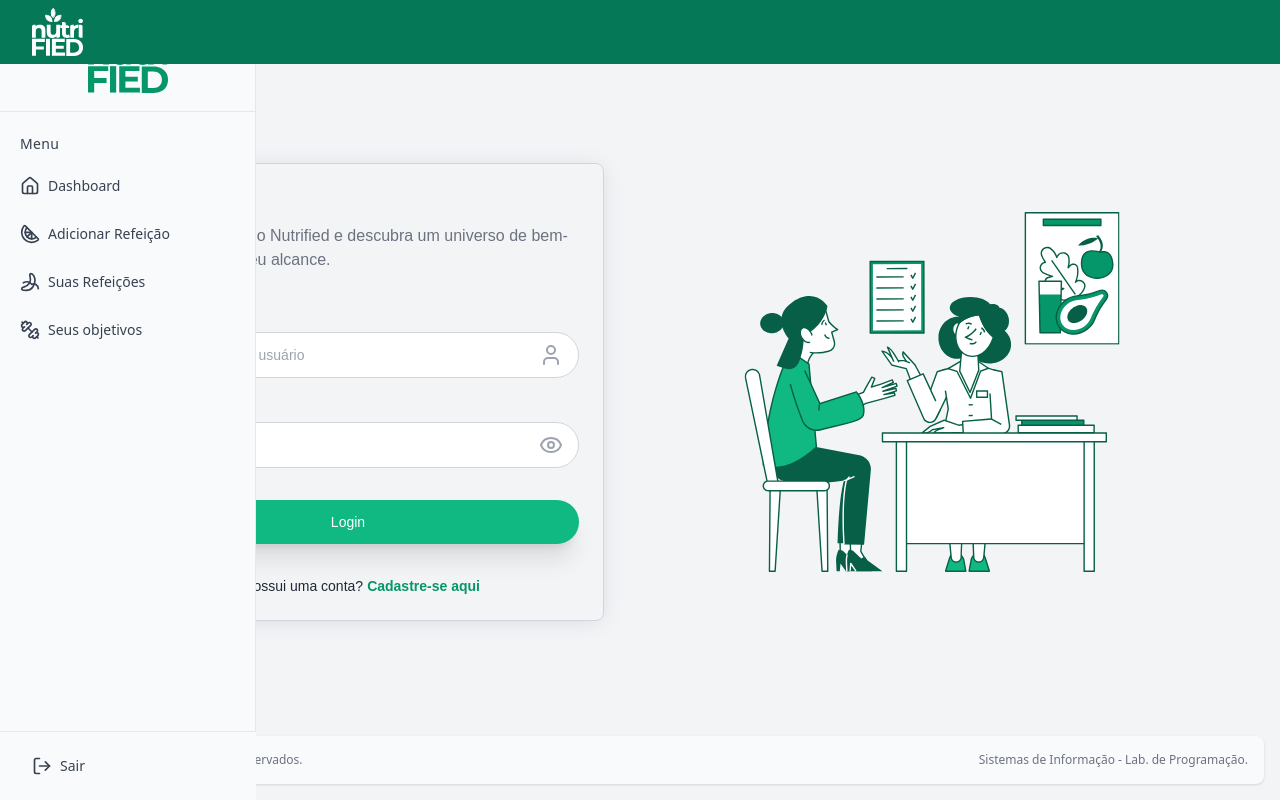
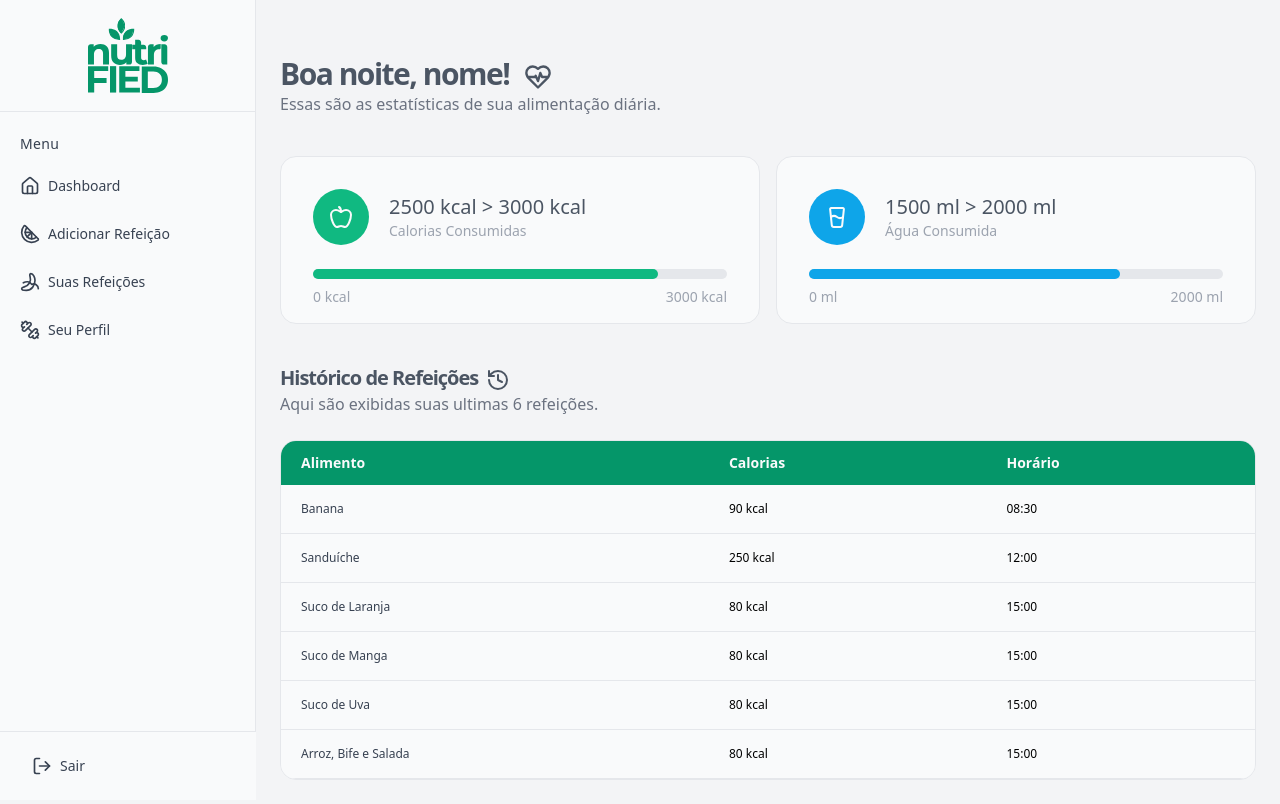
Before and after one commit to luanrodriguestavares/nutrified, a React (Vite) app: page / in a window 1280 px wide. Built offline with nearby package versions, Linux system fonts and the light colour scheme.

Commit message:
rotas corrigidas e pagina registrar refeição adicionada

```diff
--- a/src/App.jsx
+++ b/src/App.jsx
@@ -3,21 +3,20 @@ import { LoginPage } from "./pages/loginPage";
 import { RegisterPage } from "./pages/registerPage";
 import { DashboardPage } from "./pages/dashboardPage";
 import { RegisterMealPage } from "./pages/registerMealPage";
-import { Sidebar } from './components/sidebar';
+import { MealHistoryPage } from './pages/mealHistoryPage';
 
 function App() {
     return (
         <Router>
             <div className="flex">
-                <Sidebar />
-
                 <div className="flex-grow">
                     <Routes>
                         <Route path="/login" element={<LoginPage />} />
                         <Route path="/register" element={<RegisterPage />} />
                         <Route path="/dashboard" element={<DashboardPage />} />
                         <Route path="/register-meal" element={<RegisterMealPage />} />
-                        <Route path="/" element={<LoginPage />} />
+                        <Route path="/meal-history" element={<MealHistoryPage />} />
+                        <Route path="/" element={<DashboardPage />} />
                     </Routes>
                 </div>
             </div>
--- /dev/null
+++ b/src/components/mealHistoryTable.jsx
@@ -0,0 +1,59 @@
+import React, { useState } from 'react';
+import { ChevronLeft, ChevronRight } from 'lucide-react';
+
+export function MealHistoryTable({ data, page }) {
+    const isDashboard = page === 'dashboard';
+    const [currentPage, setCurrentPage] = useState(0);
+
+    const itemsPerPage = isDashboard ? 6 : 10;
+    const paginatedData = isDashboard
+        ? data.slice(0, itemsPerPage)
+        : data.slice(currentPage * itemsPerPage, (currentPage + 1) * itemsPerPage);
+
+    const handlePrevPage = () => setCurrentPage((prev) => Math.max(prev - 1, 0));
+
+    const handleNextPage = () => {
+        const maxPage = Math.ceil(data.length / itemsPerPage) - 1;
+        setCurrentPage((prev) => Math.min(prev + 1, maxPage));
+    };
+
+    return (
+        <>
+            <div className="relative overflow-x-auto rounded-2xl border border-gray-200 max-w-full">
+                <table className="w-full text-sm text-left rtl:text-right">
+                    <thead className="text-sm text-gray-50 bg-emerald-600">
+                        <tr>
+                            <th scope="col" className="px-5 py-3">Alimento</th>
+                            <th scope="col" className="px-5 py-3">Calorias</th>
+                            <th scope="col" className="px-5 py-3">Horário</th>
+                        </tr>
+                    </thead>
+                    <tbody>
+                        {paginatedData.map((item, index) => (
+                            <tr key={index} className="bg-gray-50 border-b text-xs hover:bg-emerald-200/10">
+                                <th scope="row" className="px-5 py-4 font-medium text-gray-700 whitespace-nowrap">
+                                    {item.food}
+                                </th>
+                                <td className="px-5 py-4">{item.calories} kcal</td>
+                                <td className="px-5 py-4">{item.time}</td>
+                            </tr>
+                        ))}
+                    </tbody>
+                </table>
+            </div>
+            {!isDashboard && (
+                <div className="flex justify-between items-center py-3">
+                    <button onClick={handlePrevPage} disabled={currentPage === 0} className="p-2 rounded-full bg-gray-50 hover:bg-gray-300 border border-gray-200 disabled:opacity-50">
+                        <ChevronLeft className="w-5 h-5" />
+                    </button>
+                    <span className="text-sm">
+                        Página {currentPage + 1} de {Math.ceil(data.length / itemsPerPage)}
+                    </span>
+                    <button onClick={handleNextPage} disabled={(currentPage + 1) * itemsPerPage >= data.length} className="p-2 rounded-full bg-gray-50 hover:bg-gray-300 border border-gray-200 disabled:opacity-50">
+                        <ChevronRight className="w-5 h-5" />
+                    </button>
+                </div>
+            )}
+        </>
+    );
+}
--- a/src/components/sidebar.jsx
+++ b/src/components/sidebar.jsx
@@ -1,10 +1,11 @@
 import React, { useState, useEffect } from 'react';
-import { Link } from 'react-router-dom';
+import { Link, useLocation } from 'react-router-dom';
 import logoEmerald from '../assets/img/logo-emerald.svg';
 import { Home, Menu, Citrus, X, Dumbbell, Banana, LogOut } from 'lucide-react';
 
 export const Sidebar = () => {
     const [isOpen, setIsOpen] = useState(false);
+    const location = useLocation();
 
     useEffect(() => {
         if (isOpen) {
@@ -25,6 +26,13 @@ export const Sidebar = () => {
     const handleLogout = () => {
         console.log("Logout acionado");
     };
+
+    const getLinkClass = (path) =>
+        `relative flex flex-row items-center h-11 focus:outline-none ${
+            location.pathname === path
+                ? "bg-gray-100 text-gray-700 border-emerald-600" // estilo ativo
+                : "hover:bg-gray-100 text-gray-700 border-transparent"
+        } border-l-4 pr-6`;
 
     return (
         <div className="flex relative">
@@ -57,7 +65,7 @@ export const Sidebar = () => {
                             </div>
                         </li>
                         <li>
-                            <Link to="/dashboard" className="relative flex flex-row items-center h-11 focus:outline-none hover:bg-gray-100 text-gray-700 border-l-4 border-transparent hover:border-emerald-600 pr-6">
+                            <Link to="/dashboard" className={getLinkClass("/dashboard")}>
                                 <span className="inline-flex justify-center items-center ml-4">
                                     <Home className="w-5 h-5" />
                                 </span>
@@ -65,7 +73,7 @@ export const Sidebar = () => {
                             </Link>
                         </li>
                         <li>
-                            <Link to="/register-meal" className="relative flex flex-row items-center h-11 focus:outline-none hover:bg-gray-100 text-gray-700 border-l-4 border-transparent hover:border-emerald-600 pr-6">
+                            <Link to="/register-meal" className={getLinkClass("/register-meal")}>
                                 <span className="inline-flex justify-center items-center ml-4">
                                     <Citrus className="w-5 h-5" />
                                 </span>
@@ -73,7 +81,7 @@ export const Sidebar = () => {
                             </Link>
                         </li>
                         <li>
-                            <Link to="/meals" className="relative flex flex-row items-center h-11 focus:outline-none hover:bg-gray-100 text-gray-700 border-l-4 border-transparent hover:border-emerald-600 pr-6">
+                            <Link to="/meal-history" className={getLinkClass("/meal-history")}>
                                 <span className="inline-flex justify-center items-center ml-4">
                                     <Banana className="w-5 h-5" />
                                 </span>
@@ -81,11 +89,11 @@ export const Sidebar = () => {
                             </Link>
                         </li>
                         <li>
-                            <Link to="/goals" className="relative flex flex-row items-center h-11 focus:outline-none hover:bg-gray-100 text-gray-700 border-l-4 border-transparent hover:border-emerald-600 pr-6">
+                            <Link to="/profile" className={getLinkClass("/goals")}>
                                 <span className="inline-flex justify-center items-center ml-4">
                                     <Dumbbell className="w-5 h-5" />
                                 </span>
-                                <span className="ml-2 text-sm truncate">Seus objetivos</span>
+                                <span className="ml-2 text-sm truncate">Seu Perfil</span>
                             </Link>
                         </li>
                     </ul>
--- a/src/pages/dashboardPage.jsx
+++ b/src/pages/dashboardPage.jsx
@@ -2,7 +2,7 @@ import React from "react";
 import { Sidebar } from "../components/sidebar";
 import { Greeting } from "../components/greeting";
 import { CardDashboard } from "../components/cardDashboard";
-import { FoodHistoryTable } from '../components/foodHistoryTable';
+import { MealHistoryTable } from '../components/mealHistoryTable';
 import { GlassWater, Apple, History, HeartPulse } from "lucide-react";
 
 const foodData = [
@@ -60,7 +60,7 @@ export function DashboardPage() {
                         <p className="text-gray-500 text-sm md:text-base mb-6 leading-relaxed">
                             Aqui são exibidas suas ultimas 6 refeições.
                         </p>
-                        <FoodHistoryTable data={foodData} />
+                        <MealHistoryTable data={foodData} page="dashboard" />
                     </div>
                 </div>
 
--- a/src/pages/loginPage.jsx
+++ b/src/pages/loginPage.jsx
@@ -29,7 +29,7 @@ export function LoginPage() {
                             <InputField label="Senha" name="password" type="password" placeholder="Digite sua senha" Icon={Eye}/>
 
                             <div className="!mt-8">
-                                <button type="button" className="w-full shadow-xl py-3 px-4 text-sm rounded-full text-white bg-emerald-500 hover:bg-emerald-600 focus:outline-none transition-all">
+                                <button type="button" className="w-full shadow-xl py-3 px-4 text-sm rounded-full text-white bg-emerald-600 hover:bg-emerald-700 focus:outline-none transition-all">
                                     Login
                                 </button>
                             </div>
--- /dev/null
+++ b/src/pages/mealHistoryPage.jsx
@@ -0,0 +1,72 @@
+import React from "react";
+import { Sidebar } from "../components/sidebar";
+import { MealHistoryTable } from '../components/mealHistoryTable';
+import { Coffee } from "lucide-react";
+
+const foodData = [
+    { food: "Maçã", calories: 52, time: "08:00" },
+    { food: "Banana", calories: 89, time: "10:30" },
+    { food: "Sanduíche", calories: 250, time: "12:45" },
+    { food: "Iogurte", calories: 150, time: "15:00" },
+    { food: "Salada", calories: 100, time: "18:30" },
+    { food: "Sopa", calories: 120, time: "20:00" },
+    { food: "Maçã", calories: 52, time: "08:00" },
+    { food: "Banana", calories: 89, time: "10:30" },
+    { food: "Sanduíche", calories: 250, time: "12:45" },
+    { food: "Iogurte", calories: 150, time: "15:00" },
+    { food: "Salada", calories: 100, time: "18:30" },
+    { food: "Sopa", calories: 120, time: "20:00" },
+    { food: "Maçã", calories: 52, time: "08:00" },
+    { food: "Banana", calories: 89, time: "10:30" },
+    { food: "Sanduíche", calories: 250, time: "12:45" },
+    { food: "Iogurte", calories: 150, time: "15:00" },
+    { food: "Salada", calories: 100, time: "18:30" },
+    { food: "Sopa", calories: 120, time: "20:00" },
+    { food: "Maçã", calories: 52, time: "08:00" },
+    { food: "Banana", calories: 89, time: "10:30" },
+    { food: "Sanduíche", calories: 250, time: "12:45" },
+    { food: "Iogurte", calories: 150, time: "15:00" },
+    { food: "Salada", calories: 100, time: "18:30" },
+    { food: "Sopa", calories: 120, time: "20:00" },
+    { food: "Maçã", calories: 52, time: "08:00" },
+    { food: "Banana", calories: 89, time: "10:30" },
+    { food: "Sanduíche", calories: 250, time: "12:45" },
+    { food: "Iogurte", calories: 150, time: "15:00" },
+    { food: "Salada", calories: 100, time: "18:30" },
+    { food: "Sopa", calories: 120, time: "20:00" },
+    { food: "Maçã", calories: 52, time: "08:00" },
+    { food: "Banana", calories: 89, time: "10:30" },
+    { food: "Sanduíche", calories: 250, time: "12:45" },
+    { food: "Iogurte", calories: 150, time: "15:00" },
+    { food: "Salada", calories: 100, time: "18:30" },
+    { food: "Sopa", calories: 120, time: "20:00" },
+    { food: "Maçã", calories: 52, time: "08:00" },
+    { food: "Banana", calories: 89, time: "10:30" },
+    { food: "Sanduíche", calories: 250, time: "12:45" },
+    { food: "Iogurte", calories: 150, time: "15:00" },
+    { food: "Salada", calories: 100, time: "18:30" },
+    { food: "Sopa", calories: 120, time: "20:00" },
+];
+export function MealHistoryPage() {
+    return (
+        <div className="flex min-h-screen bg-gray-100">
+            <Sidebar />
+
+            <div className="flex-1 mt-8 p-6 transition-all duration-300 md:ml-64">
+                <h1 className="text-2xl md:text-3xl text-gray-600 tracking-tighter font-bold">
+                    Suas Refeições <Coffee className="inline ml-2 h-7 w-7"/>
+                </h1>
+                <p className="text-gray-500 text-sm md:text-base mb-2 leading-relaxed">
+                    Aqui serão exibidas todos os registros de suas refeições.
+                </p>
+
+                <div className="mt-8 space-y-6">
+                    <MealHistoryTable data={foodData} page="mealhistorypage" />
+                </div>
+
+
+            </div>
+        </div>
+
+    );
+}
--- a/src/pages/registerMealPage.jsx
+++ b/src/pages/registerMealPage.jsx
@@ -1,5 +1,5 @@
 import React, { useState } from "react";
-import { Search, Salad, Fish, Ham, CalendarClock } from 'lucide-react';
+import { Search, Salad, Fish, Ham, CalendarClock, CookingPot } from 'lucide-react';
 import { Sidebar } from "../components/sidebar";
 import { InputField } from "../components/inputField";
 
@@ -48,7 +48,7 @@ export function RegisterMealPage() {
 
             <div className="flex-1 mt-8 p-6 transition-all duration-300 md:ml-64">
                 <h1 className="text-2xl md:text-3xl text-gray-600 tracking-tighter font-bold">
-                    Adicionar Refeição
+                    Adicionar Refeição <CookingPot className="inline ml-2 h-7 w-7"/>
                 </h1>
                 <p className="text-gray-500 text-sm md:text-base mb-2 leading-relaxed">
                     Registre as refeições que você está consumindo durante o dia.
@@ -107,7 +107,7 @@ export function RegisterMealPage() {
                             />
                         </div>
 
-                        <button onClick={handleAddMeal} className="w-full shadow-xl py-3 px-4 text-sm font-semibold rounded-full text-white bg-emerald-500 hover:bg-emerald-600 focus:outline-none transition-all">
+                        <button onClick={handleAddMeal} className="w-full shadow-xl py-3 px-4 text-sm font-semibold rounded-full text-white bg-emerald-600 hover:bg-emerald-700 focus:outline-none transition-all">
                             Adicionar Refeição
                         </button>
                     </div>
--- a/src/pages/registerPage.jsx
+++ b/src/pages/registerPage.jsx
@@ -44,7 +44,7 @@ export function RegisterPage() {
                                     <InputField label="Senha" name="password" type="password" placeholder="Digite sua senha" Icon={Lock} />
 
                                     <div className="!mt-8">
-                                        <button type="button" onClick={handleNextStep} className="w-full shadow-xl py-3 px-4 text-sm rounded-full text-white bg-emerald-500 hover:bg-emerald-600 focus:outline-none transition-all">
+                                        <button type="button" onClick={handleNextStep} className="w-full shadow-xl py-3 px-4 text-sm rounded-full text-white bg-emerald-600 hover:bg-emerald-700 focus:outline-none transition-all">
                                             Próximo
                                         </button>
                                     </div>
@@ -97,7 +97,7 @@ export function RegisterPage() {
 
 
                                     <div className="!mt-8">
-                                        <button type="submit" className="w-full shadow-xl py-3 px-4 text-sm rounded-full text-white bg-emerald-500 hover:bg-emerald-600 focus:outline-none transition-all">
+                                        <button type="submit" className="w-full shadow-xl py-3 px-4 text-sm rounded-full text-white bg-emerald-600 hover:bg-emerald-700 focus:outline-none transition-all">
                                             Registrar
                                         </button>
                                     </div>
```
Also changed, not shown: src/App.css (+0 -9 lines), src/components/foodHistory.jsx (deleted, +0 -39 lines), src/components/foodHistoryTable.jsx (deleted, +0 -28 lines).
